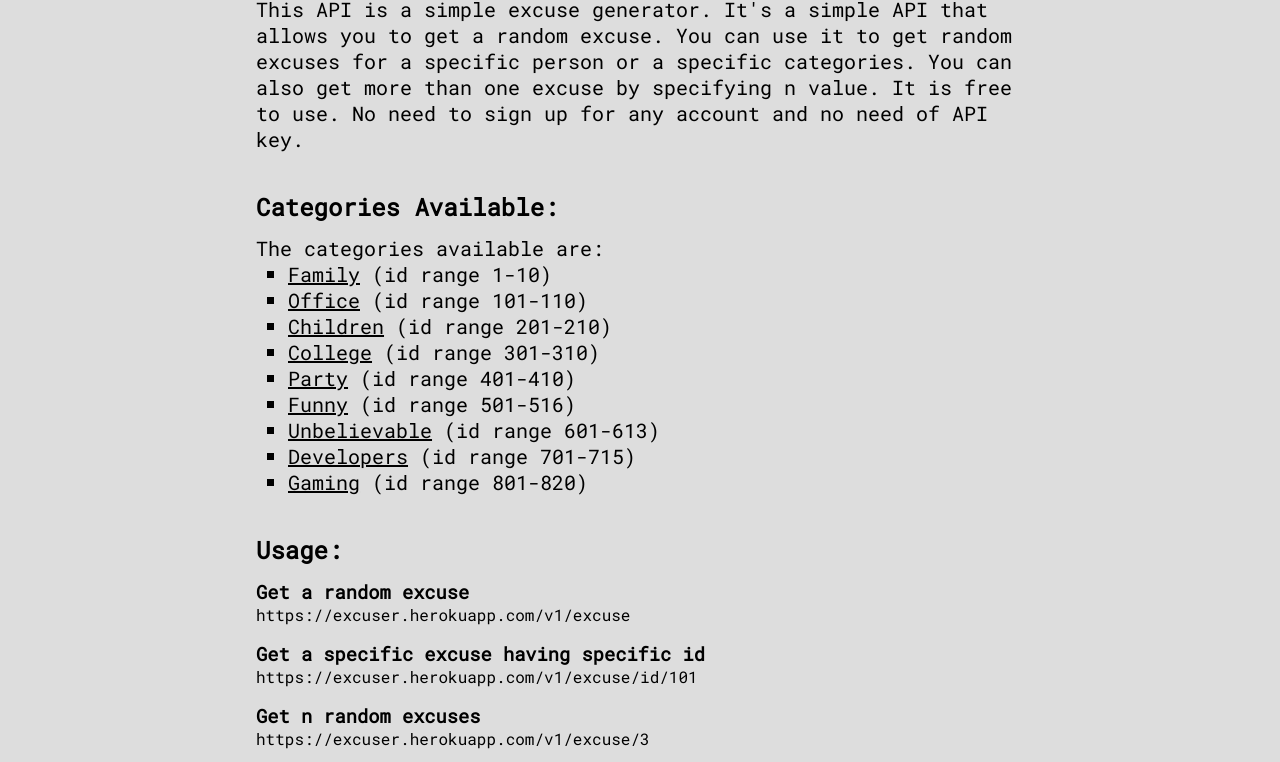
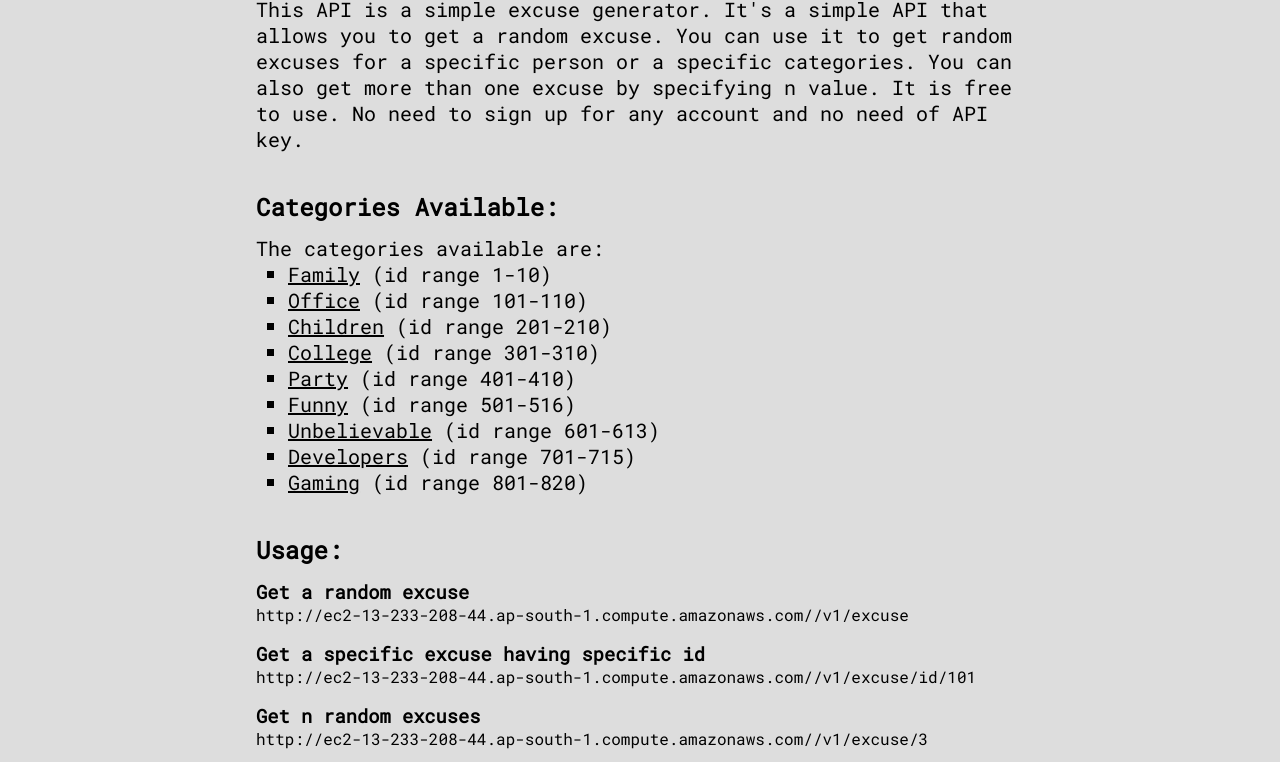
Before and after one commit to primeTanM/Excuser, a website: page public/index.html in a window 1280 px wide. Shown: the part 162-924 px from the top of the page. Drawn offline with Linux system fonts and the light colour scheme.

Commit message:
changed server from Heroku to AWS

```diff
--- a/public/index.html
+++ b/public/index.html
@@ -31,51 +31,51 @@
     </p>
     <ul>
         <li>
-            <a href = "https://excuser.herokuapp.com/v1/excuse/family/">
+            <a href = "http://ec2-13-233-208-44.ap-south-1.compute.amazonaws.com//v1/excuse/family/">
                 <span class="span-left">Family</span><span class="span-right"> (id range 1-10) </span>
             </a>
         </li>
 
         <li>
-            <a href = "https://excuser.herokuapp.com/v1/excuse/office/">
+            <a href = "http://ec2-13-233-208-44.ap-south-1.compute.amazonaws.com//v1/excuse/office/">
                 <span class="span-left">Office</span><span class="span-right"> (id range 101-110) </span>
             </a>
         </li>
 
         <li>
-            <a href = "https://excuser.herokuapp.com/v1/excuse/children/">
+            <a href = "http://ec2-13-233-208-44.ap-south-1.compute.amazonaws.com//v1/excuse/children/">
                 <span class="span-left">Children</span class="span-right"> <span> (id range 201-210) </span>
             </a>
         </li>
 
         <li>
-            <a href = "https://excuser.herokuapp.com/v1/excuse/college/">
+            <a href = "http://ec2-13-233-208-44.ap-south-1.compute.amazonaws.com//v1/excuse/college/">
                 <span class="span-left">College</span> <span class="span-right"> (id range 301-310) </span>
             </a>
         </li>
 
         <li>
-            <a href = "https://excuser.herokuapp.com/v1/excuse/party/">
+            <a href = "http://ec2-13-233-208-44.ap-south-1.compute.amazonaws.com//v1/excuse/party/">
                 <span class="span-left">Party</span> <span class="span-right"> (id range 401-410) </span>
             </a>
         </li>
         <li>
-            <a href = "https://excuser.herokuapp.com/v1/excuse/funny/">
+            <a href = "http://ec2-13-233-208-44.ap-south-1.compute.amazonaws.com//v1/excuse/funny/">
                 <span class="span-left">Funny</span> <span class="span-right"> (id range 501-516) </span>
             </a>
         </li>
         <li>
-            <a href = "https://excuser.herokuapp.com/v1/excuse/unbelievable/">
+            <a href = "http://ec2-13-233-208-44.ap-south-1.compute.amazonaws.com//v1/excuse/unbelievable/">
                 <span class="span-left">Unbelievable</span> <span class="span-right">(id range 601-613)</span>
             </a>
         </li>
         <li>
-            <a href = "https://excuser.herokuapp.com/v1/excuse/developers/">
+            <a href = "http://ec2-13-233-208-44.ap-south-1.compute.amazonaws.com//v1/excuse/developers/">
                 <span class="span-left">Developers</span> <span class="span-right">(id range 701-715)</span>
             </a>
         </li>
         <li>
-            <a href = "https://excuser.herokuapp.com/v1/excuse/gaming/">
+            <a href = "http://ec2-13-233-208-44.ap-south-1.compute.amazonaws.com//v1/excuse/gaming/">
                 <span class="span-left">Gaming</span> <span class="span-right">(id range 801-820)</span>
             </a>
         </li>
@@ -85,27 +85,27 @@
 
     <h3>Get a random excuse</h6>
         <p class="usage">
-            <a href="https://excuser.herokuapp.com/v1/excuse">https://excuser.herokuapp.com/v1/excuse</a>
+            <a href="http://ec2-13-233-208-44.ap-south-1.compute.amazonaws.com//v1/excuse">http://ec2-13-233-208-44.ap-south-1.compute.amazonaws.com//v1/excuse</a>
         </p>
 
     <h3>Get a specific excuse having specific id</h3>
         <p class="usage">
-            <a href="https://excuser.herokuapp.com/v1/excuse/id/101">https://excuser.herokuapp.com/v1/excuse/id/101</a>
+            <a href="http://ec2-13-233-208-44.ap-south-1.compute.amazonaws.com//v1/excuse/id/101">http://ec2-13-233-208-44.ap-south-1.compute.amazonaws.com//v1/excuse/id/101</a>
         </p>
 
     <h3>Get n random excuses</h3>
         <p class="usage">
-            <a href="https://excuser.herokuapp.com/v1/excuse/3">https://excuser.herokuapp.com/v1/excuse/3</a>
+            <a href="http://ec2-13-233-208-44.ap-south-1.compute.amazonaws.com//v1/excuse/3">http://ec2-13-233-208-44.ap-south-1.compute.amazonaws.com//v1/excuse/3</a>
         </p>
 
     <h3>Get a random excuse for a specific category</h3>
         <p class="usage">
-            <a href="https://excuser.herokuapp.com/v1/excuse/office">https://excuser.herokuapp.com/v1/excuse/office</a>
+            <a href="http://ec2-13-233-208-44.ap-south-1.compute.amazonaws.com//v1/excuse/office">http://ec2-13-233-208-44.ap-south-1.compute.amazonaws.com//v1/excuse/office</a>
         </p>
 
     <h3>Get n random excuses for a specific category</h3>
         <p class="usage">
-            <a href="https://excuser.herokuapp.com/v1/excuse/college/4">https://excuser.herokuapp.com/v1/excuse/college/4</a>
+            <a href="http://ec2-13-233-208-44.ap-south-1.compute.amazonaws.com//v1/excuse/college/4">http://ec2-13-233-208-44.ap-south-1.compute.amazonaws.com//v1/excuse/college/4</a>
         </p>
 
     <footer>
```
